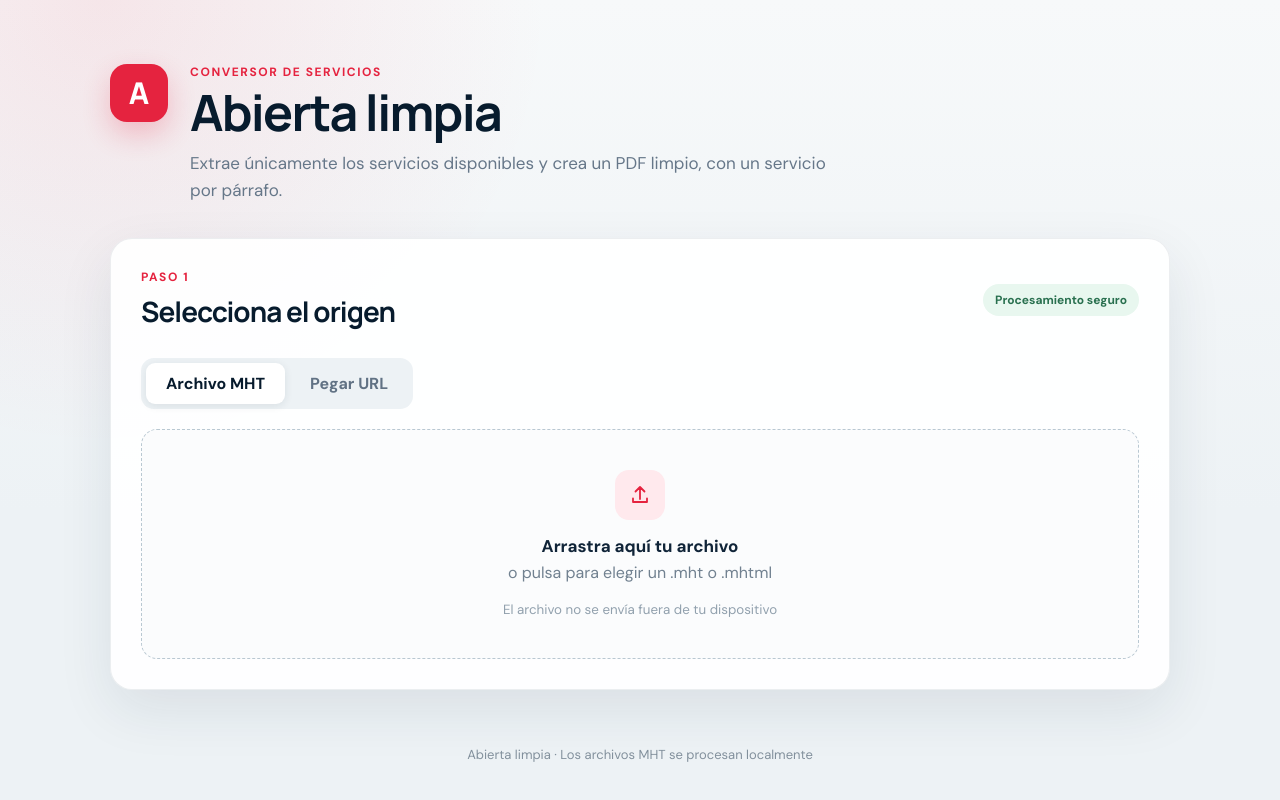
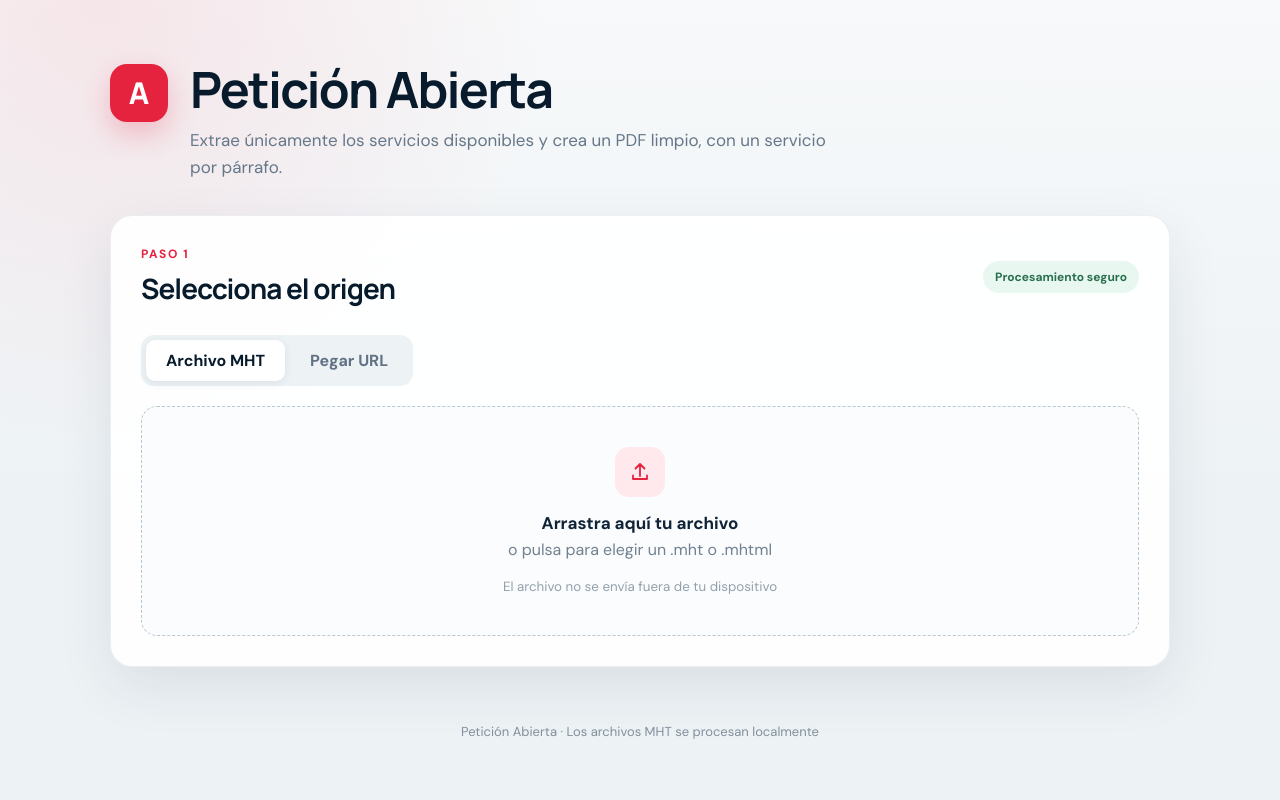
Before and after one commit to SCMM-MTE/Abierta, a website built with Vite: page index.html in a window 1280 px wide. Built offline with nearby package versions, Linux system fonts and the light colour scheme.

Commit message:
Actualiza titulo de Peticion Abierta

```diff
--- a/index.html
+++ b/index.html
@@ -8,15 +8,14 @@
       name="description"
       content="Extrae servicios de Petición Abierta desde una URL o un archivo MHT y descárgalos como PDF limpio."
     />
-    <title>Abierta limpia</title>
+    <title>Petición Abierta</title>
   </head>
   <body>
     <main class="app-shell">
       <header class="hero">
         <div class="hero__mark" aria-hidden="true">A</div>
         <div>
-          <p class="eyebrow">Conversor de servicios</p>
-          <h1>Abierta limpia</h1>
+          <h1>Petición Abierta</h1>
           <p class="hero__copy">
             Extrae únicamente los servicios disponibles y crea un PDF limpio,
             con un servicio por párrafo.
@@ -80,7 +79,6 @@
               <svg viewBox="0 0 24 24" aria-hidden="true"><path d="M12 4v11m0 0l4-4m-4 4l-4-4M5 19h14" /></svg>
               <span>Guardar y descargar PDF</span>
             </button>
-            <small>Se archivará automáticamente en GitHub antes de descargarse.</small>
           </div>
         </div>
 
@@ -101,7 +99,7 @@
       </section>
     </main>
 
-    <footer>Abierta limpia · Los archivos MHT se procesan localmente</footer>
+    <footer>Petición Abierta · Los archivos MHT se procesan localmente</footer>
     <script type="module" src="/src/main.js"></script>
   </body>
 </html>
--- a/src/styles.css
+++ b/src/styles.css
@@ -54,7 +54,7 @@ button { cursor: pointer; }
   font: 800 30px/1 'Manrope', sans-serif;
 }
 
-.eyebrow, .step {
+.step {
   margin: 0 0 7px;
   color: var(--red);
   font-size: 12px;
@@ -223,7 +223,6 @@ h2 { font-size: clamp(22px, 3vw, 28px); }
 .download-button:disabled { cursor: wait; opacity: 0.72; transform: none; }
 
 .download-panel { width: min(270px, 100%); }
-.download-panel small { display: block; margin-top: 7px; color: var(--muted); text-align: right; }
 .download-panel .download-button { width: 100%; justify-content: center; }
 
 .archive-status { margin: 0 30px 22px; border-radius: 11px; padding: 12px 14px; font-size: 13px; font-weight: 600; }
@@ -298,7 +297,6 @@ footer { padding: 8px 20px 34px; color: #82909c; text-align: center; font-size:
   .results-heading { padding: 22px; }
   .download-button { width: 100%; justify-content: center; }
   .download-panel { width: 100%; }
-  .download-panel small { text-align: left; }
   .archive-status { margin-inline: 22px; }
   .preview-toolbar { align-items: stretch; flex-direction: column; padding: 14px 22px; }
   .paper-preview { padding: 18px 10px; }
```
